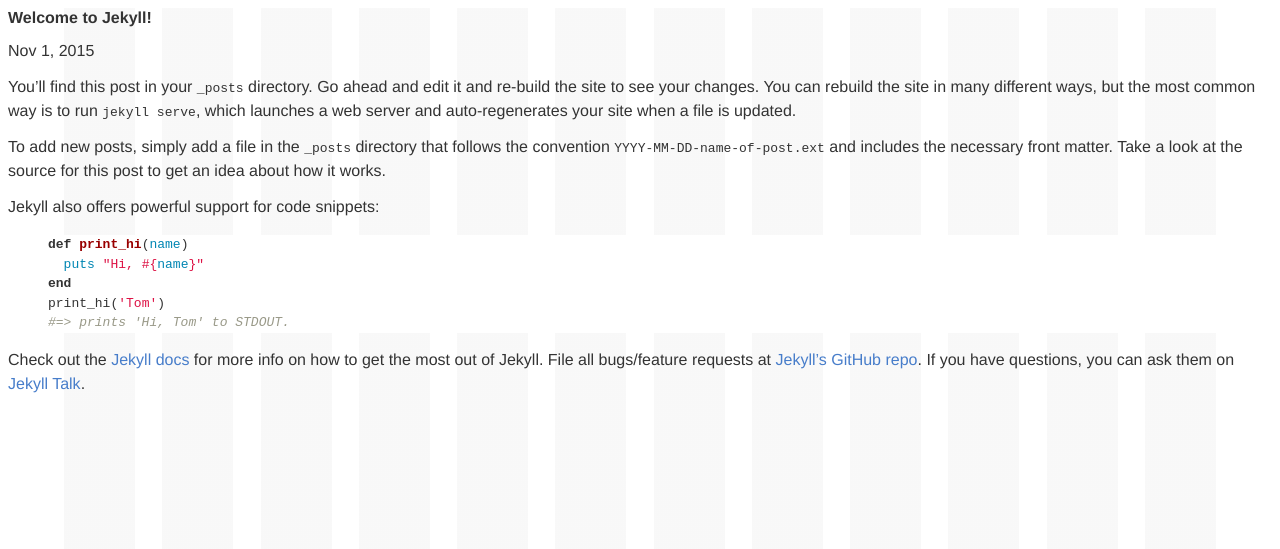
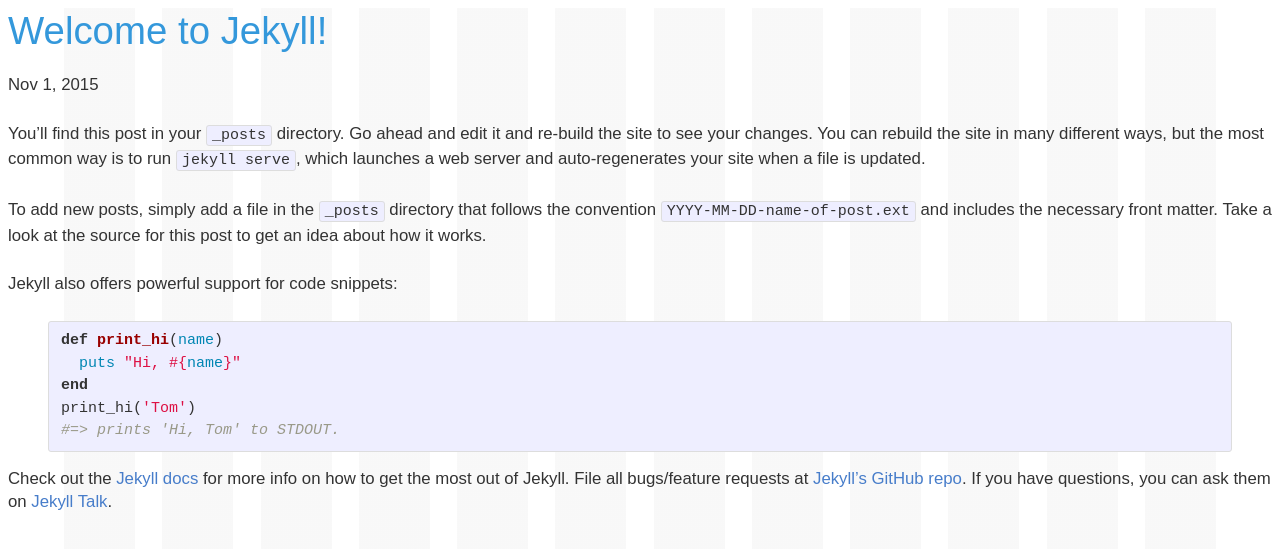
Before and after one commit to dmcbrayer/dmcbrayer.github.io, a Jekyll site: the page built from _posts/2015-11-01-welcome-to-jekyll.markdown, in a window 1280 px wide. Shown: the top 549 px of the page. Built offline with Jekyll 4.4.1, drawn with Linux system fonts in a browser that asks for light colours.

Commit message:
Adds proper code formatting to posts.

```diff
--- a/_layouts/post.html
+++ b/_layouts/post.html
@@ -1,11 +1,19 @@
 ---
 layout: default
 ---
-<article class="post" itemscope itemtype="http://schema.org/BlogPosting">
+
+<article class="type-system-rounded" itemscope itemtype="http://schema.org/BlogPosting">
 
   <header class="post-header">
-    <h1 class="post-title" itemprop="name headline">{{ page.title }}</h1>
-    <p class="post-meta"><time datetime="{{ page.date | date_to_xmlschema }}" itemprop="datePublished">{{ page.date | date: "%b %-d, %Y" }}</time>{% if page.author %} • <span itemprop="author" itemscope itemtype="http://schema.org/Person"><span itemprop="name">{{ page.author }}</span></span>{% endif %}</p>
+    <h1 itemprop="name headline">{{ page.title }}</h1>
+    <p class="post-meta">
+      <time datetime="{{ page.date | date_to_xmlschema }}" itemprop="datePublished" class="date">
+        {{ page.date | date: "%b %-d, %Y" }}
+      </time>
+      {% if page.author %} •
+        <span itemprop="author" itemscope itemtype="http://schema.org/Person"><span itemprop="name">{{ page.author }}</span></span>
+      {% endif %}
+    </p>
   </header>
 
   <div class="post-content" itemprop="articleBody">
--- a/_sass/base/_typography.scss
+++ b/_sass/base/_typography.scss
@@ -47,3 +47,29 @@ picture {
   margin: 0;
   max-width: 100%;
 }
+
+/**
+ * Code formatting
+ */
+pre,
+code {
+    font-size: 15px;
+    border: 1px solid $light-gray;
+    border-radius: 3px;
+    background-color: #eef;
+}
+
+code {
+    padding: 1px 5px;
+}
+
+pre {
+    padding: 8px 12px;
+    overflow-x: scroll;
+
+    > code {
+        border: 0;
+        padding-right: 0;
+        padding-left: 0;
+    }
+}
--- a/_sass/theme/_article_system.scss
+++ b/_sass/theme/_article_system.scss
@@ -7,8 +7,8 @@ article.type-system-rounded {
   $light-gray: #DDD !default;
   $medium-screen: em(640) !default;
   $base-font-color: $dark-gray !default;
-  $sans-serif: 'Nunito', sans-serif;
-  $sans-serif-2: 'Varela Round', sans-serif;
+  $sans-serif: 'Cardo', sans-serif;
+  $sans-serif-2: 'Quicksand', sans-serif;
 
   @include clearfix;
   font-family: $sans-serif;
@@ -52,6 +52,8 @@ article.type-system-rounded {
     font-family: $sans-serif-2;
     font-size: 1.8em;
     margin-bottom: 0.5em;
+    font-weight: normal;
+    color: $h1-font-color;
 
     @include media($medium-screen) {
       font-size: 2.4em;
@@ -69,18 +71,6 @@ article.type-system-rounded {
       font-size: 1.4em;
     }
   }
-
-  code {
-    background: #F7F7F7;
-    border-radius: $base-border-radius * 1.5;
-    border: 1px solid #E0E0E0;
-    font-family: monaco;
-    font-size: 0.7em;
-    font-style: normal;
-    padding: 0.1em 0.4em;
-    white-space: nowrap;
-  }
-
 
   h3 {
     font-family: $sans-serif-2;
```
